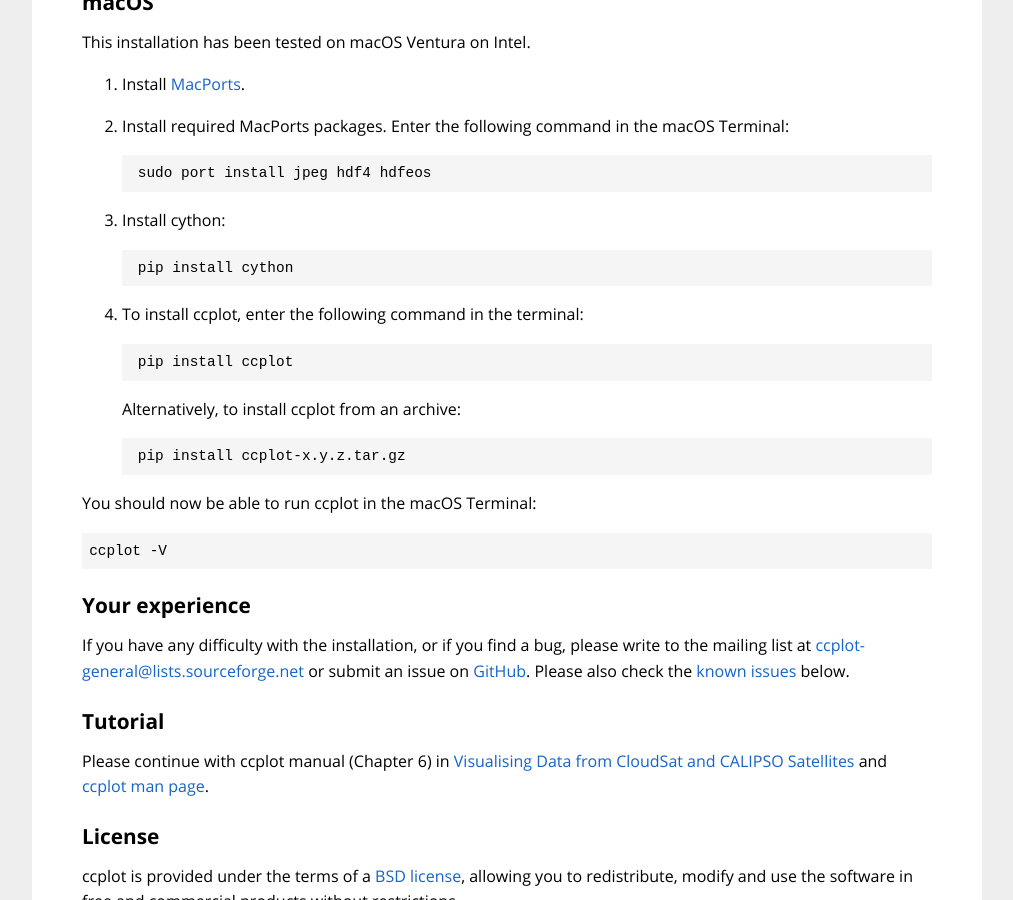
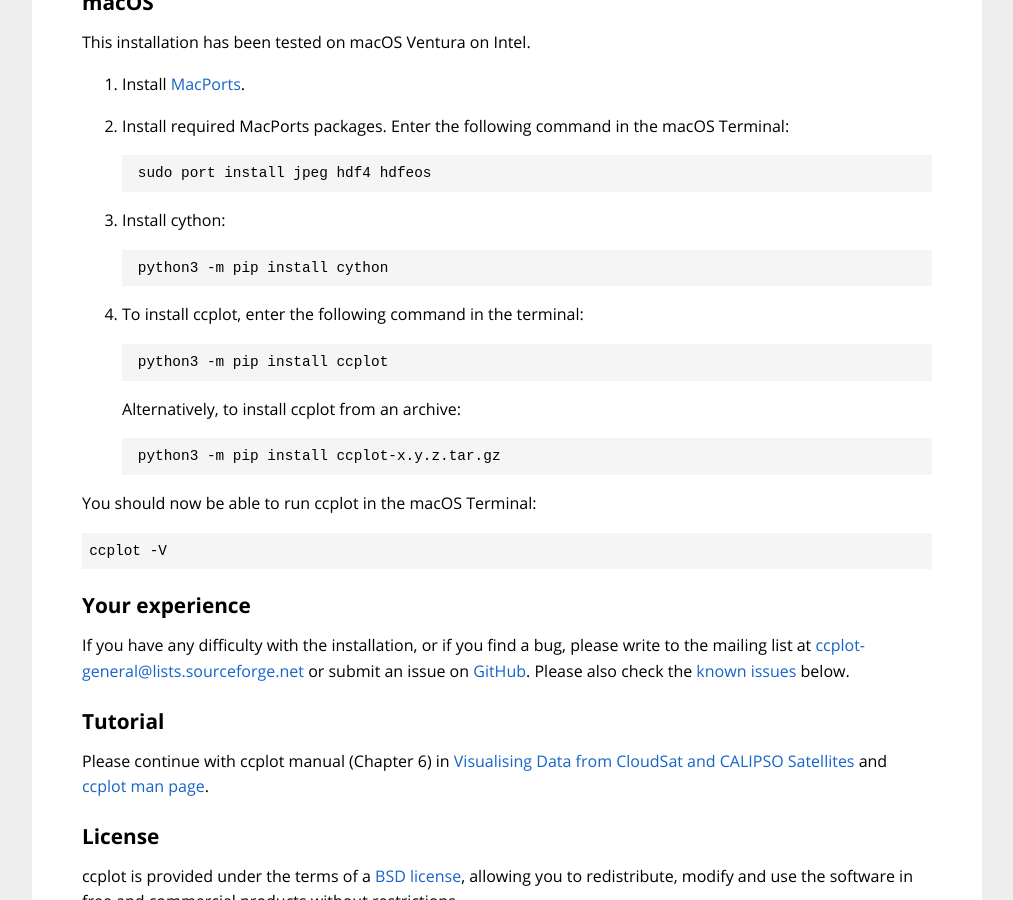
Before and after one commit to peterkuma/ccplot, a Jekyll site: the page built from installation/index.md, in a window 1280 px wide and 900 px high, scrolled down 3941 px. Shown: the whole window, without its empty margins (133-1146 px from the left). Built offline with Jekyll 4.4.1, drawn with Linux system fonts in a browser that asks for light colours.

Commit message:
Fix installation instructions for macOS

```diff
--- a/installation/index.md
+++ b/installation/index.md
@@ -372,15 +372,15 @@ Terminal:
 
 3. Install cython:
 
-        pip install cython
+        python3 -m pip install cython
 
 4. To install ccplot, enter the following command in the terminal:
 
-        pip install ccplot
+        python3 -m pip install ccplot
 
    Alternatively, to install ccplot from an archive:
 
-        pip install ccplot-x.y.z.tar.gz
+        python3 -m pip install ccplot-x.y.z.tar.gz
 
 You should now be able to run ccplot in the macOS Terminal:
 
```
